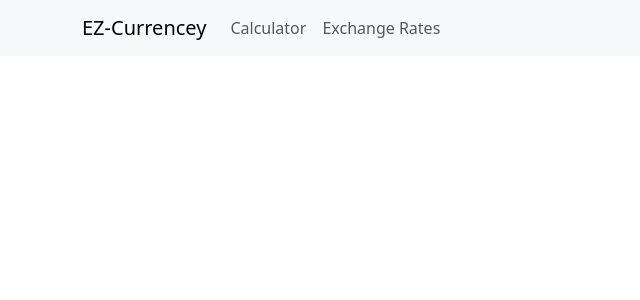
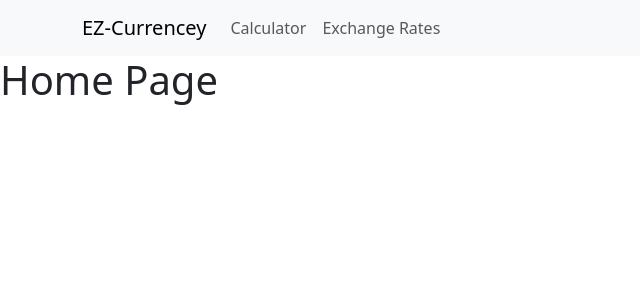
Before and after one commit to forrestriley/ez-currency, a React (Create React App) app: page / in a window 1280 px wide. Shown: the top 300 px of the page, without its empty margins (0-640 px from the left). Built offline with nearby package versions, Linux system fonts and the light colour scheme.

Commit message:
navbar fix
routes work to all pages

```diff
--- a/src/Componets/Layout.jsx
+++ b/src/Componets/Layout.jsx
@@ -7,7 +7,7 @@ export function Layout(){
     <>
       <Navbar/>
         <main>
-          <outlet/>
+          <Outlet/>
         </main>
       <Footer/>
     </>
--- a/src/Componets/NavBar.jsx
+++ b/src/Componets/NavBar.jsx
@@ -7,12 +7,12 @@ function NavBar(){
     <>
       <Navbar bg="light" expand="lg">
           <Container>
-            <Navbar.Brand href="/">EZ-Currencey</Navbar.Brand>
+            <Navbar.Brand href="#">EZ-Currencey</Navbar.Brand>
             <Navbar.Toggle aria-controls="basic-navbar-nav" />
             <Navbar.Collapse id="basic-navbar-nav">
               <Nav className="me-auto">
-                <Nav.Link href="/Calc">Calculator</Nav.Link>
-                <Nav.Link href="/Rates">Exchange Rates</Nav.Link>
+                <Nav.Link href="#calc">Calculator</Nav.Link>
+                <Nav.Link href="#rates">Exchange Rates</Nav.Link>
               </Nav>
             </Navbar.Collapse>
           </Container>
```
